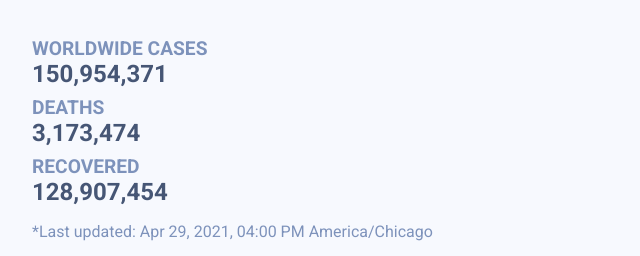
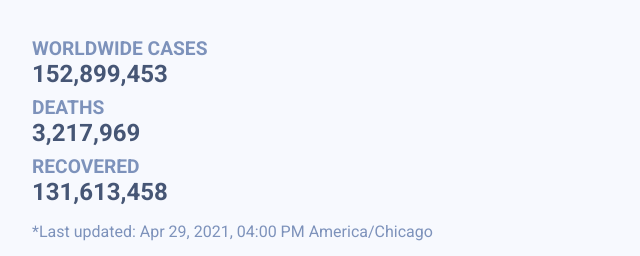
Before and after one commit to Sh4ke96/Kovid-19, a website with bundled scripts: page index.html in a window 1280 px wide. Shown: the part 367-623 px from the top of the page, 0-640 px from the left. Built offline with nearby package versions, Linux system fonts and the light colour scheme.

Commit message:
countUp update

```diff
--- a/index.html
+++ b/index.html
@@ -90,15 +90,17 @@
           <div class="header__counter">
             <div class="header__counter__label">
               <span class="header__label__title">worldwide cases</span>
-              <span class="header__label__numbers">150,954,371</span>
+              <span class="header__label__numbers" id="cases">150,954,371</span>
             </div>
             <div class="header__counter__label">
               <span class="header__label__title">deaths</span>
-              <span class="header__label__numbers">3,173,474</span>
+              <span class="header__label__numbers" id="deaths">3,173,474</span>
             </div>
             <div class="header__counter__label padding-top">
               <span class="header__label__title">recovered</span>
-              <span class="header__label__numbers">128,907,454</span>
+              <span class="header__label__numbers" id="recovered"
+                >128,907,454</span
+              >
             </div>
           </div>
           <div class="header__counter__updated">
@@ -113,6 +115,6 @@
     </main>
     <!-- FOOTER SECTION -->
     <footer></footer>
-    <script src="js/main.js"></script>
+    <script src="js/main.js" type="module"></script>
   </body>
 </html>
--- a/js/main.js
+++ b/js/main.js
@@ -1,14 +1,28 @@
+import { CountUp } from '../node_modules/countup.js/dist/countUp.js';
+
 const hamburger_btn = document.querySelector(".hamburger");
 const menu_list = document.querySelector(".header__menu");
 const body = document.querySelector("body");
 const navbar = document.querySelector(".header__navbar");
+const cases = document.querySelector("#cases");
+const deaths = document.querySelector("#deaths");
+const recovered = document.querySelector("#recovered");
 
 hamburger_btn.addEventListener('click', function () {
-    menu_list.classList.toggle('show');
-    hamburger_btn.classList.toggle('is-active');
-    body.classList.toggle('blocked');
+  menu_list.classList.toggle('show');
+  hamburger_btn.classList.toggle('is-active');
+  body.classList.toggle('blocked');
 })
 
 window.addEventListener("scroll", function (){
-    navbar.classList.toggle("sticky", window.scrollY > 0);
+  navbar.classList.toggle("sticky", window.scrollY > 0);
 })
+
+window.onload = function() {
+  const casesUp = new CountUp(cases, 152899453);
+  const deathsUp = new CountUp(deaths, 3217969);
+  const recoveredUp = new CountUp(recovered, 131613458);
+  casesUp.start();
+  deathsUp.start();
+  recoveredUp.start();
+}
--- a/package.json
+++ b/package.json
@@ -1,5 +1,6 @@
 {
   "dependencies": {
+    "countup.js": "^2.0.7",
     "hamburgers": "^1.1.3"
   }
 }
```
Also changed, not shown: 2 other files.
